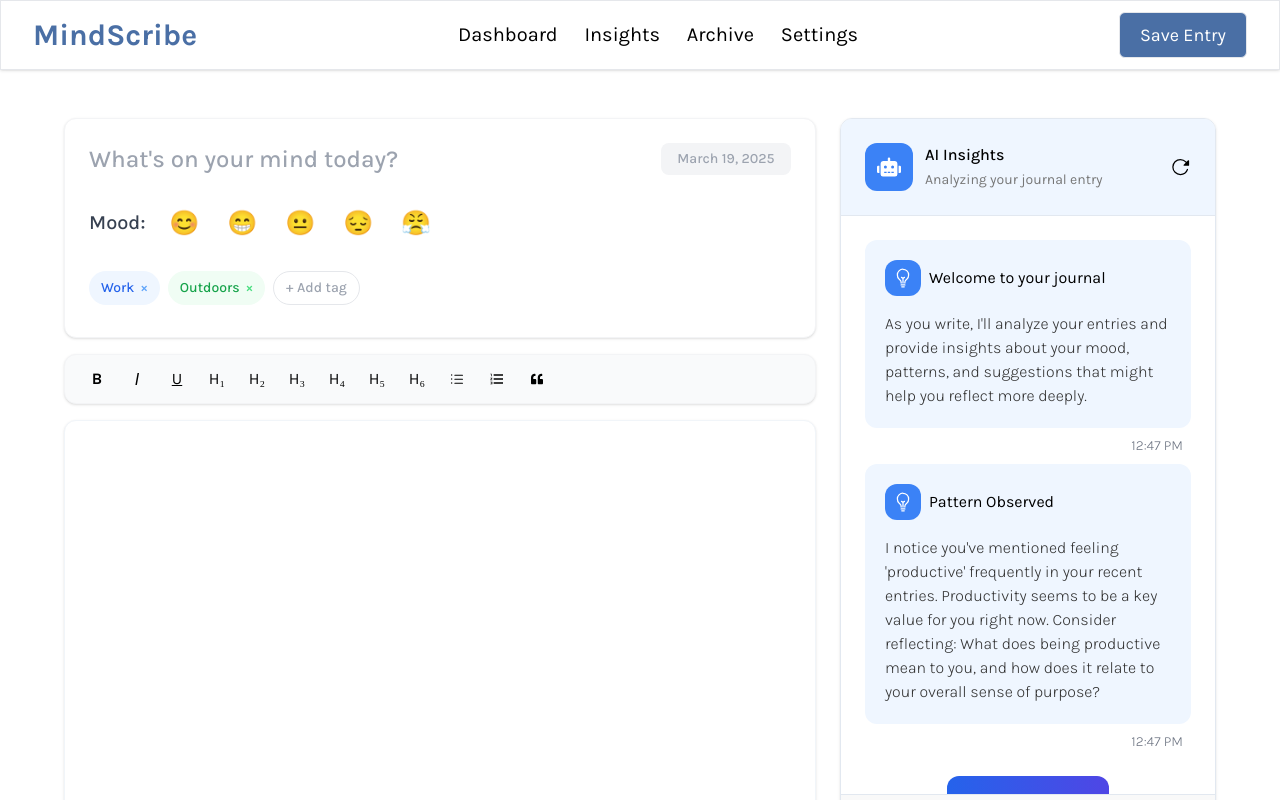
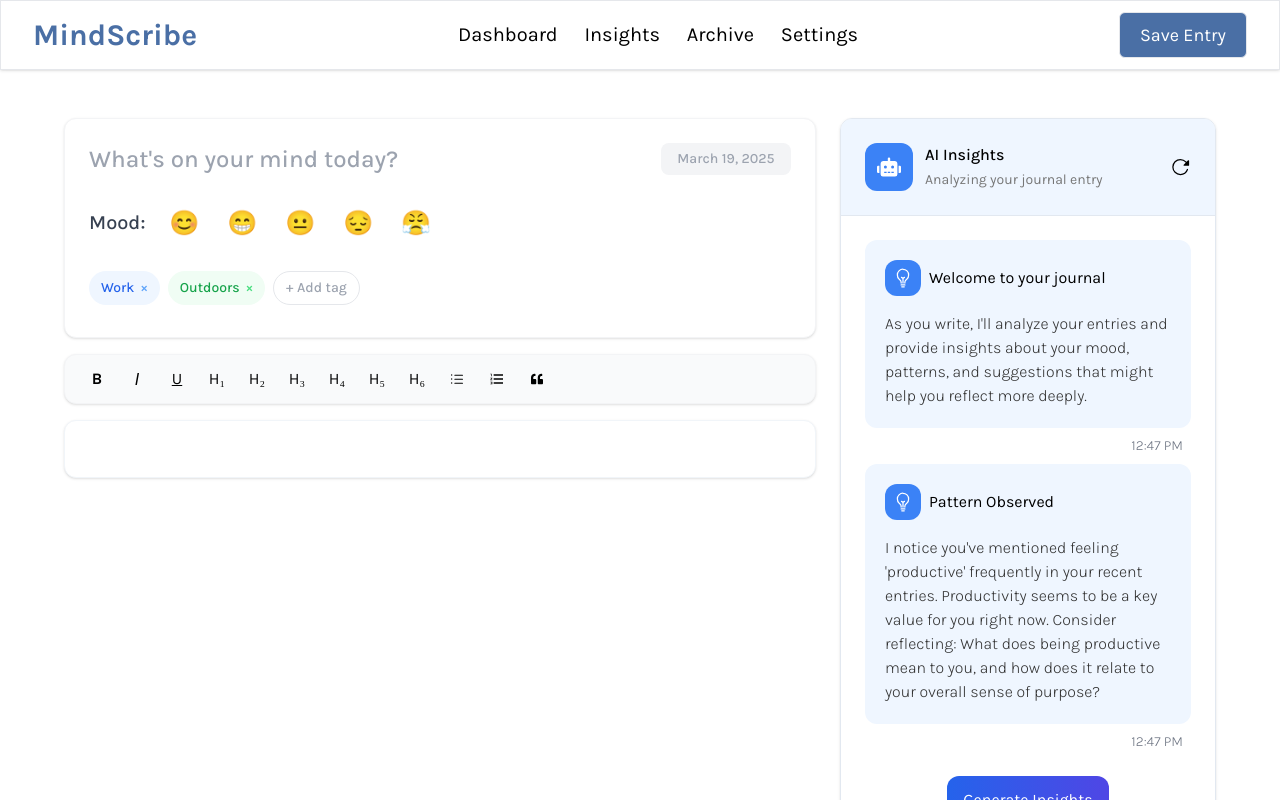
Before and after one commit to Nelman25/MindScribe-Frontend, a React (Vite) app: page /new-entry in a window 1280 px wide. Shown: the top 800 px of the page. Built offline with nearby package versions, Linux system fonts and the light colour scheme; a web font is replaced by a local one.

Commit message:
some style stuff

```diff
--- a/src/components/AIInsight.tsx
+++ b/src/components/AIInsight.tsx
@@ -6,7 +6,7 @@ import InsightFocus from "./InsightFocus";
 
 export default function AIInsight() {
   return (
-    <div className="w-1/3 border border-slate-200 h-full min-h-[800px] max-h-[600px] overflow-hidden rounded-xl shadow flex flex-col">
+    <div className="w-1/3 border border-slate-200 h-[850px] max-h-[850px] overflow-hidden rounded-xl shadow flex flex-col">
       <div className="p-6 bg-blue-50 flex border-b border-slate-200">
         <div className="flex gap-3">
           <div className="bg-blue-500 size-12 flex justify-center items-center rounded-xl">
@@ -25,7 +25,7 @@ export default function AIInsight() {
       </div>
 
       {/* Chat body */}
-      <div className="p-6 overflow-scroll max-h-[600px]">
+      <div className="p-6 overflow-scroll no-scrollbar h-[700px]">
         <MessageBubble
           title="Welcome to your journal"
           content="As you write, I'll analyze your entries and provide insights about your mood, patterns, and suggestions that might help you reflect more deeply."
--- a/src/components/RichTextEditor.tsx
+++ b/src/components/RichTextEditor.tsx
@@ -39,7 +39,6 @@ export default function RichTextEditor({
     ],
     editorProps: {
       handleKeyDown: (_view, event) => {
-        // Custom undo/redo shortcuts
         if (event.ctrlKey && event.key === "z") {
           editor?.chain().focus().undo().run();
           return true;
@@ -53,8 +52,7 @@ export default function RichTextEditor({
     },
     content,
     onUpdate: ({ editor }) => {
-      onChange(editor.getHTML());
-      console.log(editor.getHTML());
+      onChange(editor.getText());
     },
   });
 
@@ -63,15 +61,13 @@ export default function RichTextEditor({
   }
 
   return (
-    <div>
+    <div className="flex flex-col flex-1">
       {editor && <Menubar editor={editor} />}
 
-      <div className="">
-        <EditorContent
-          className="bg-white shadow rounded-xl p-4 h-[500px] max-h-[500px] overflow-y-scroll border border-slate-100"
-          editor={editor}
-        />
-      </div>
+      <EditorContent
+        className="bg-white no-scrollbar shadow rounded-xl p-4 flex-1 overflow-y-scroll border border-slate-100"
+        editor={editor}
+      />
     </div>
   );
 }
```
